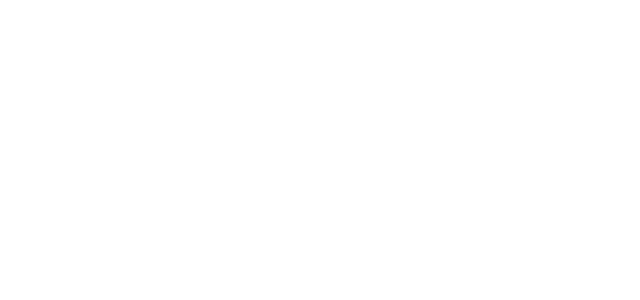
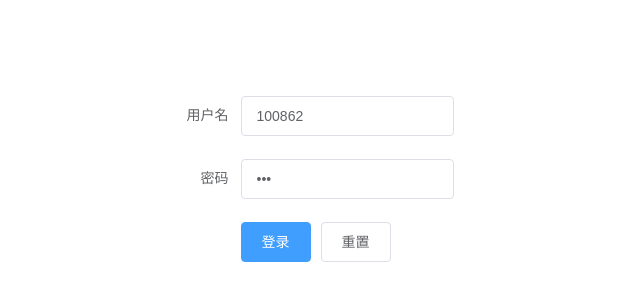
Before and after one commit to liwhhh/element_new, a Vue app: page /#/login in a window 1280 px wide. Shown: the part 210-510 px from the top of the page, without its empty margins (333-973 px from the left). Built offline with nearby package versions, Linux system fonts and the light colour scheme.

Commit message:
login登录,ajax请求登录后把token和user(用户数据),和错误提示如果用户名为空return回去,ok

```diff
--- a/src/main.js
+++ b/src/main.js
@@ -4,12 +4,12 @@ import Vue from 'vue'
 import App from './App'
 import router from './router';
 import axios from 'axios';
-import ElementUI from 'element-ui';//引入 ui库
-import 'element-ui/lib/theme-chalk/index.css';//引入css
+import ElementUI from "element-ui";//引入 ui库
+import "element-ui/lib/theme-chalk/index.css";//引入css
 //注册组件库 PC端的ui组件库
 Vue.use(ElementUI);
 Vue.prototype.$axios = axios;// 绑定到原型
-axios.defaults.baseURL = 'http://111.230.181.206:3000';//设置默认的 api 域名
+axios.defaults.baseURL = "http://111.230.181.206:3000";//设置默认的 api 域名
 
 
 Vue.config.productionTip = false
--- /dev/null
+++ b/src/pages/Home.vue
@@ -0,0 +1,13 @@
+<template>
+  <div>主页</div>
+</template>
+
+<script>
+export default {
+
+}
+</script>
+
+<style>
+
+</style>
--- /dev/null
+++ b/src/pages/Login.vue
@@ -0,0 +1,73 @@
+<template>
+  <el-row type="flex" justify="center" align="middle" class="wrapper">
+    <el-form ref="form" :model="form" label-width="80px">
+      <el-form-item label="用户名">
+        <el-input type="text" v-model="form.username"></el-input>
+      </el-form-item>
+
+      <el-form-item label="密码">
+        <el-input type="password" v-model="form.password"></el-input>
+      </el-form-item>
+
+      <el-form-item>
+        <el-button type="primary" @click="Login">登录</el-button>
+        <el-button @click="clreaForm">重置</el-button>
+      </el-form-item>
+    </el-form>
+  </el-row>
+</template>
+
+<script>
+  export default {
+    data() {
+      return {
+        form: {
+          username: "100862",
+          password: "123"
+        }
+      };
+    },
+    methods: {
+      Login() {
+        if (!this.form.username || !this.form.password) {//空的时候提示错误
+          this.$message.error("请输入手机号和密码");
+          return;
+        }
+        this.$axios({
+          url: "/login",
+          method: "post",
+          data: this.form
+        }).then(res => {
+          // const {message}=res.data;
+          // console.log(JSON.stringify(res.data.data.token))
+          // console.log(JSON.stringify(res.data.data.user))
+          // console.log(message)
+          if (res.data.message == "登录成功") {
+            //登录成功,把token和user存储到本地存储用字符串格式存储
+            // 然后跳转到主页
+            localStorage.setItem("token", JSON.stringify(res.data.data.token));
+            localStorage.setItem("user", JSON.stringify(res.data.data.user));
+            this.$router.push("/");
+          }
+        });
+      },
+      clreaForm() {
+        //重置
+        this.form = {
+          username: "",
+          password: ""
+        };
+      }
+    }
+  };
+</script>
+
+<style lang="less" scoped>
+  .wrapper {
+    //让表单居中
+    position: absolute;
+    width: 100%;
+    top: 0;
+    bottom: 0;
+  }
+</style>
--- a/src/router/index.js
+++ b/src/router/index.js
@@ -1,6 +1,7 @@
 import Vue from 'vue'
 import Router from 'vue-router'
-import HelloWorld from '@/components/HelloWorld'
+import Home from '@/pages/Home';
+import Login from '@/pages/Login';
 
 Vue.use(Router)
 
@@ -8,8 +9,13 @@ export default new Router({
   routes: [
     {
       path: '/',
-      name: 'HelloWorld',
-      component: HelloWorld
-    }
+      name: 'homePage',
+      component: Home
+    },
+    {
+      path: '/login',
+      name: 'loginPage',
+      component: Login
+    },
   ]
 })
```
